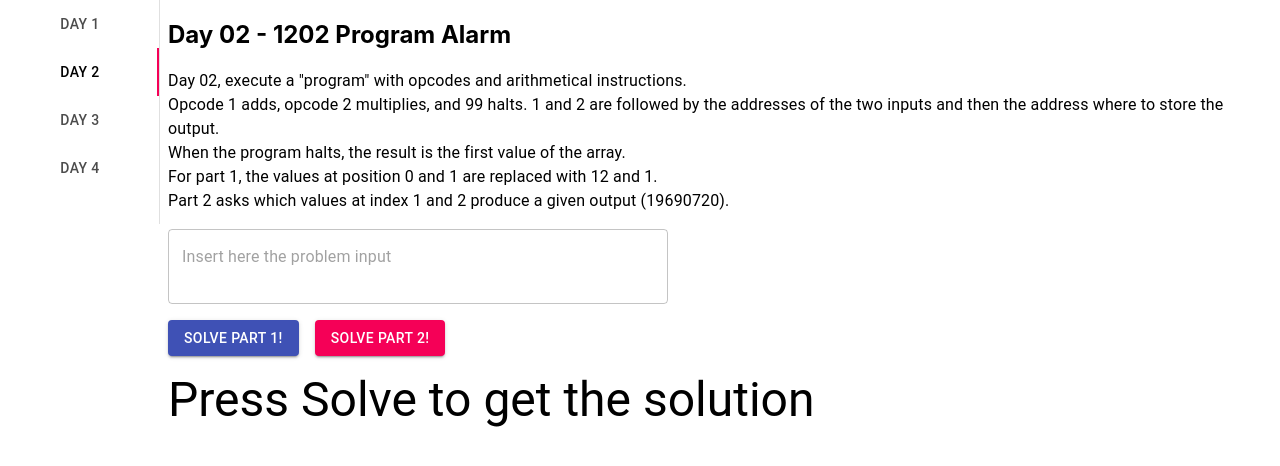
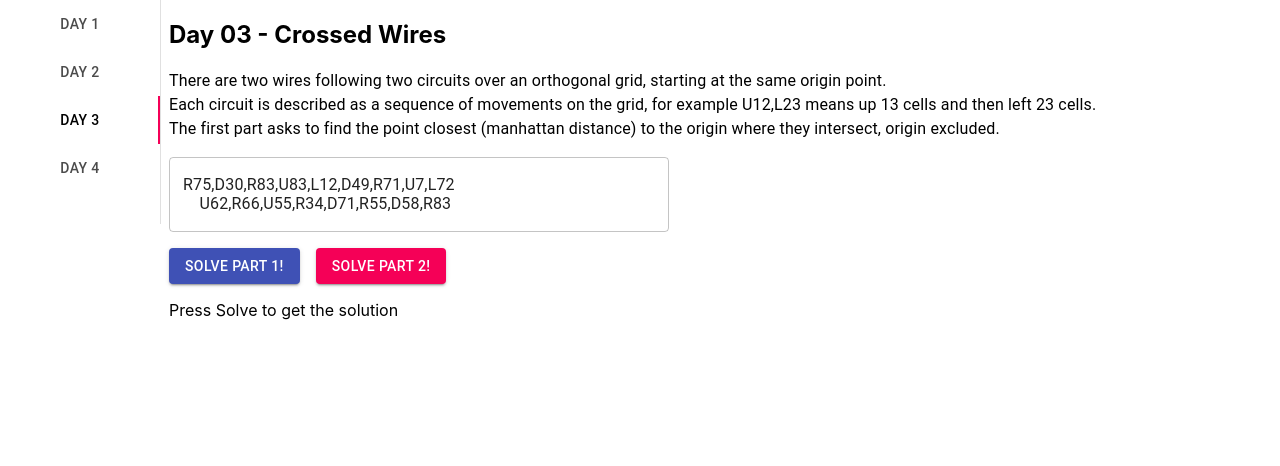
Before and after one commit to jacopofar/advent-of-code-2019-phoenix-react, a React (Create React App) app in the folder assets/: page / in a window 1280 px wide. Shown: the top 466 px of the page. Built offline with nearby package versions, Linux system fonts and the light colour scheme.

Commit message:
Add a chart element to represent the circuit

```diff
--- a/assets/src/App.tsx
+++ b/assets/src/App.tsx
@@ -51,7 +51,7 @@ const useStyles = makeStyles((theme: Theme) => ({
 }));
 
 const App: React.FC = () => {
-    const [day, setDay] = React.useState(1);
+    const [day, setDay] = React.useState(2);
     const classes = useStyles();
 
     const handleChange = (event: React.ChangeEvent<{}>, newValue: number) => {
--- a/assets/src/Day03.tsx
+++ b/assets/src/Day03.tsx
@@ -6,6 +6,9 @@ import TextField from '@material-ui/core/TextField';
 import { makeStyles, createStyles, Theme } from '@material-ui/core/styles';
 
 import axios from 'axios';
+
+import { Segment, GridRepr } from './util/GridRepresentation';
+import GridDisplay from './util/GridDisplay';
 
 const useStyles = makeStyles((theme: Theme) =>
     createStyles({
@@ -22,9 +25,12 @@ const useStyles = makeStyles((theme: Theme) =>
     }),
 );
 
-const Day02: React.FC = () => {
-    const [problemInput, setProblemInput] = useState('');
-    const [problemSolution, setProblemSolution] = useState<null | number>(null);
+const Day03: React.FC = () => {
+    const [problemInput, setProblemInput] = useState(`R75,D30,R83,U83,L12,D49,R71,U7,L72
+    U62,R66,U55,R34,D71,R55,D58,R83`);
+    const [problemOneSolution, setProblemOneSolution] = useState<null | number>(null);
+    const [gridRepresentation, setGridRepresentation] = useState<null | GridRepr>(null);
+
     const classes = useStyles();
 
     const handleChange = (event: React.ChangeEvent<HTMLTextAreaElement>) => {
@@ -33,10 +39,30 @@ const Day02: React.FC = () => {
 
     const solve = (part: number) => {
         const sendInput = async () => {
-            //const values = problemInput.split('\n').filter(k=>k.length).map(Number)
-            //const solution: {data: {result: number}} = await axios.post('/day01/' + part, values);
-            //setProblemSolution(solution.data.result)
-            setProblemSolution(42)
+            const [pathA, pathB] = problemInput.split('\n').filter(k => k.length).map(p => p.trim().split(','))
+            const solution: {
+                data: {
+                    result: number,
+                    segments_a: Segment[],
+                    segments_b: Segment[],
+                }
+            } = await axios.post('/day03/' + part, {
+                a: pathA,
+                b: pathB
+            });
+            setProblemOneSolution(solution.data.result);
+            setGridRepresentation({
+                paths: [
+                    {
+                        segments: solution.data.segments_a,
+                        color: 'red'
+                    },
+                    {
+                        segments: solution.data.segments_b,
+                        color: 'blue'
+                    }
+                ]
+            });
         };
         sendInput();
     };
@@ -69,10 +95,10 @@ const Day02: React.FC = () => {
             <Button variant="contained" color="primary" onClick={() => solve(1)}>Solve part 1!</Button>
             <Button variant="contained" color="secondary" onClick={() => solve(2)}>Solve part 2!</Button>
 
-            <div>{problemSolution ? `Solution: ${problemSolution}` : 'Press Solve to get the solution'}</div>
-
+            <div>{problemOneSolution ? `Solution: ${problemOneSolution}` : 'Press Solve to get the solution'}</div>
+            <GridDisplay gridData={gridRepresentation}></GridDisplay>
         </div>
     );
 };
 
-export default Day02;
+export default Day03;
--- /dev/null
+++ b/assets/src/util/GridDisplay.tsx
@@ -0,0 +1,31 @@
+import React from 'react';
+import { GridRepr, PathRepr } from './GridRepresentation';
+import Box from '@material-ui/core/Box';
+
+interface GridProps {
+    gridData: GridRepr | null,
+};
+
+const representPath = (p: PathRepr) => {
+    return <g>
+        {p.segments.map((s) => <line
+            x1={s.x1}
+            y1={s.y1}
+            x2={s.x2}
+            y2={s.y2}
+            style={{
+                stroke: p.color,
+                strokeWidth: 2
+            }} />)}
+    </g>
+};
+
+const GridDisplay: React.FC<GridProps> = (props) => {
+    return <Box>
+        <svg>
+            {props.gridData ? props.gridData.paths.map(representPath) : null}
+        </svg>
+    </Box>
+};
+
+export default GridDisplay;
--- /dev/null
+++ b/assets/src/util/GridRepresentation.ts
@@ -0,0 +1,15 @@
+export type Segment = {
+    x1: number,
+    y1: number
+    x2: number,
+    y2: number,
+};
+
+export type PathRepr = {
+    segments: Segment[],
+    color: string,
+}
+
+export type GridRepr = {
+    paths: PathRepr[],
+};
```
Also changed, not shown: 1 other file (tests, documents, lock files or other folders).
